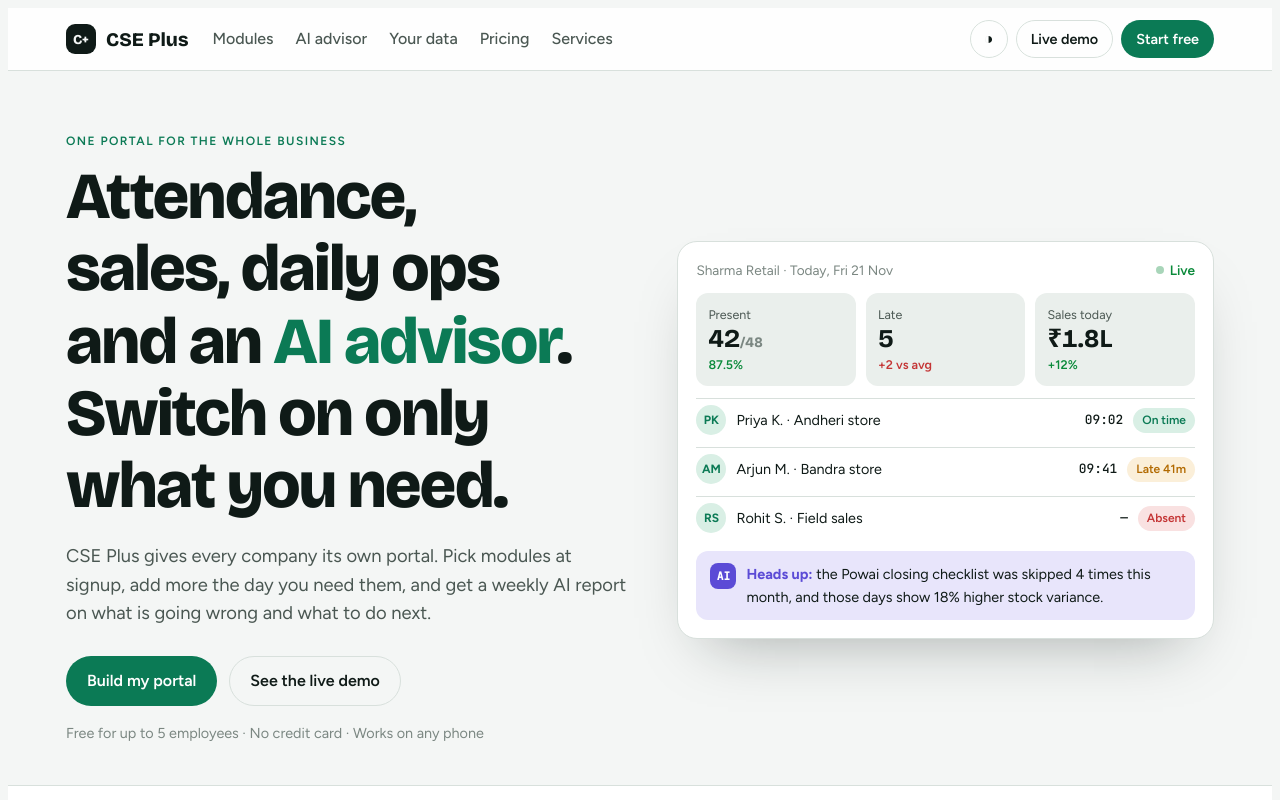
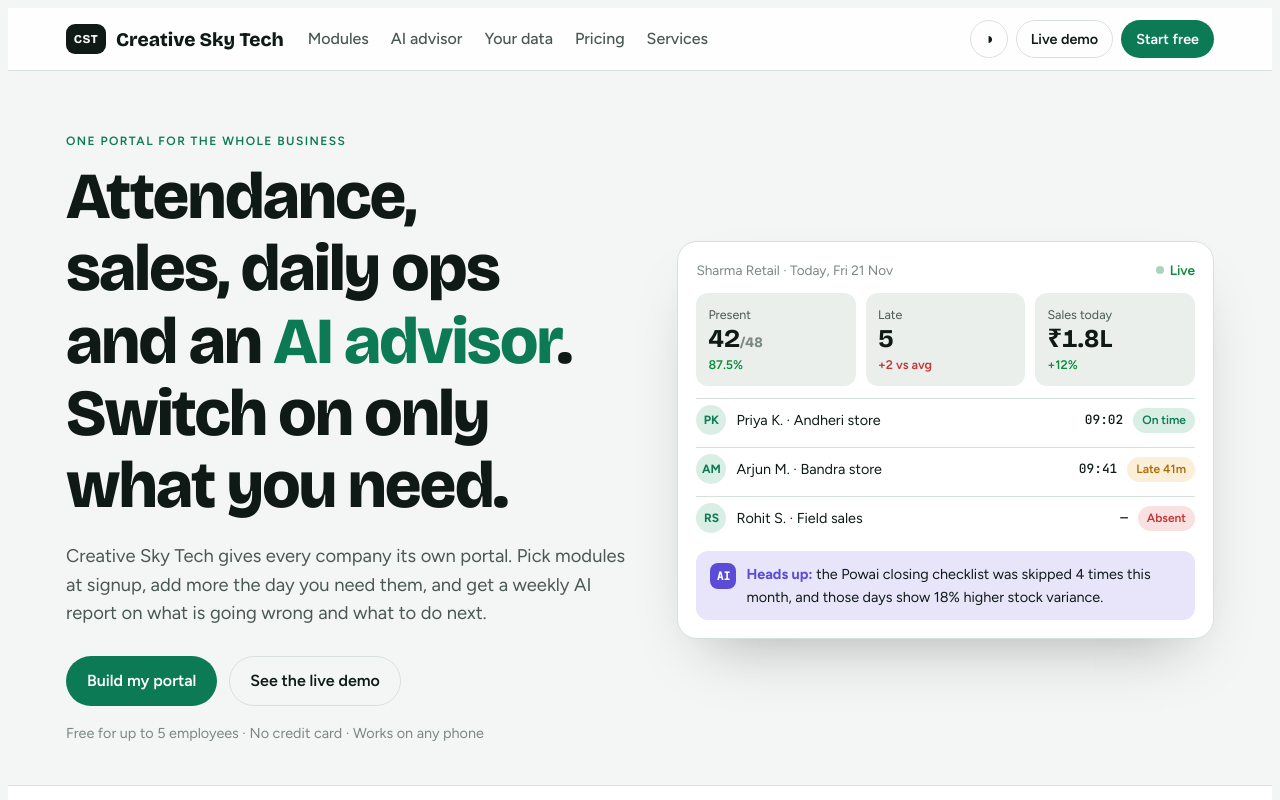
Before and after one commit to Tharun54/Data-analytics, a plain HTML site: page website/index.html in a window 1280 px wide. Shown: the top 800 px of the page. Drawn offline with nearby package versions, Linux system fonts and the light colour scheme.

Commit message:
Website: rebrand to Creative Sky Tech (CST)
Co-Authored-By: Claude Opus 5.5 <noreply@anthropic.com>
Claude-Session: https://claude.ai/code/session_01BXsUCE3Kzdp8JycG4XCj6R

```diff
--- a/website/index.html
+++ b/website/index.html
@@ -1,4 +1,4 @@
-<title>CSE Plus</title>
+<title>Creative Sky Tech</title>
 <meta name="claude:viewport-fit-sides" content="cover">
 <link rel="preconnect" href="https://fonts.googleapis.com">
 <link rel="stylesheet" href="https://fonts.googleapis.com/css2?family=Bricolage+Grotesque:opsz,wght@12..96,500;12..96,700;12..96,800&family=Figtree:wght@400;500;600;700&family=JetBrains+Mono:wght@500&display=swap">
@@ -52,7 +52,7 @@ button, input, select { font: inherit; color: inherit; }
 .eyebrow { font: 600 0.75rem/1 var(--f-body); letter-spacing: 0.12em; text-transform: uppercase; color: var(--accent); }
 .lede { font-size: 1.15rem; color: var(--ink-2); max-width: 60ch; }
 .mono { font-family: var(--f-mono); font-variant-numeric: tabular-nums; }
-.btn { display: inline-flex; align-items: center; gap: 8px; padding: 12px 20px; border-radius: 999px; border: 1px solid transparent; font-weight: 600; cursor: pointer; text-decoration: none; background: var(--accent); color: var(--accent-ink); transition: transform .15s; }
+.btn { white-space: nowrap; display: inline-flex; align-items: center; gap: 8px; padding: 12px 20px; border-radius: 999px; border: 1px solid transparent; font-weight: 600; cursor: pointer; text-decoration: none; background: var(--accent); color: var(--accent-ink); transition: transform .15s; }
 .btn:hover { transform: translateY(-1px); }
 .btn.ghost { background: transparent; color: var(--ink); border-color: var(--line); }
 .btn.sm { padding: 7px 14px; font-size: 0.9rem; }
@@ -60,8 +60,8 @@ button, input, select { font: inherit; color: inherit; }
 /* header */
 .top { position: sticky; top: env(safe-area-inset-top, 0px); z-index: 9; background: color-mix(in srgb, var(--surface) 88%, transparent); backdrop-filter: blur(10px); border-bottom: 1px solid var(--line); }
 .top .wrap { display: flex; align-items: center; gap: 24px; padding-block: 12px; }
-.brand { display: flex; align-items: center; gap: 10px; font: 800 1.2rem var(--f-display); text-decoration: none; }
-.mark { width: 30px; height: 30px; border-radius: 9px; background: var(--ink); color: var(--bg); display: grid; place-items: center; font-size: 0.85rem; }
+.brand { white-space: nowrap; display: flex; align-items: center; gap: 10px; font: 800 1.2rem var(--f-display); text-decoration: none; }
+.mark { min-width: 40px; height: 30px; padding: 0 6px; border-radius: 9px; background: var(--ink); color: var(--bg); display: grid; place-items: center; font-size: 0.75rem; font-weight: 800; letter-spacing: 0.04em; }
 .links { display: flex; gap: 22px; flex: 1; }
 .links a { text-decoration: none; color: var(--ink-2); font-weight: 500; }
 .links a:hover { color: var(--ink); }
@@ -264,12 +264,13 @@ td.num { font-variant-numeric: tabular-nums; font-family: var(--f-mono); font-si
   .top-actions .ghost { display: none; }
   section.band { padding-block: 56px; }
 }
+@media (max-width: 480px) { .brand-name { font-size: 1rem; } .top .btn.sm { padding: 7px 12px; } }
 @media (prefers-reduced-motion: reduce) { * { animation: none !important; transition: none !important; } }
 </style>
 
 <header class="top">
   <div class="wrap">
-    <a class="brand" href="#home"><span class="mark">C+</span>CSE Plus</a>
+    <a class="brand" href="#home"><span class="mark">CST</span><span class="brand-name">Creative Sky Tech</span></a>
     <nav class="links" id="links">
       <a href="#home" data-scroll="modules">Modules</a>
       <a href="#home" data-scroll="ai">AI advisor</a>
@@ -291,7 +292,7 @@ td.num { font-variant-numeric: tabular-nums; font-family: var(--f-mono); font-si
       <div>
         <p class="eyebrow">One portal for the whole business</p>
         <h1 style="margin-top:14px">Attendance, sales, daily ops and an <em>AI advisor</em>. Switch on only what you need.</h1>
-        <p class="lede">CSE Plus gives every company its own portal. Pick modules at signup, add more the day you need them, and get a weekly AI report on what is going wrong and what to do next.</p>
+        <p class="lede">Creative Sky Tech gives every company its own portal. Pick modules at signup, add more the day you need them, and get a weekly AI report on what is going wrong and what to do next.</p>
         <div class="cta">
           <a class="btn" href="#signup">Build my portal</a>
           <a class="btn ghost" href="#portal">See the live demo</a>
@@ -399,7 +400,7 @@ td.num { font-variant-numeric: tabular-nums; font-family: var(--f-mono); font-si
       <div class="sec-head">
         <p class="eyebrow">Services · built by our team</p>
         <h2>Need something the portal doesn't do? We build it for you.</h2>
-        <p class="lede">Our in-house team designs and builds software, websites, bots and AI around your exact requirements. Anything we build can plug into your CSE Plus portal, so it shares the same login, data and AI advisor.</p>
+        <p class="lede">Our in-house team designs and builds software, websites, bots and AI around your exact requirements. Anything we build can plug into your Creative Sky Tech portal, so it shares the same login, data and AI advisor.</p>
       </div>
       <div class="svc-grid">
         <article class="svc"><span class="tag">Software</span><h3>Custom software development</h3><p>Web apps, mobile apps and internal tools made for how your business works.</p><ul><li>Android and iPhone apps</li><li>Custom ERP, billing or booking systems</li><li>Connect Tally, Zoho, Shopify, banks</li></ul><span class="time">Typical: 4–16 weeks</span></article>
@@ -445,7 +446,7 @@ td.num { font-variant-numeric: tabular-nums; font-family: var(--f-mono); font-si
     </div>
   </section>
 
-  <footer><div class="wrap"><span>© 2026 CSE Plus · Preview build. Figures on this page are sample data.</span><span>Portal for teams of 5 to 500 · Custom software and AI services by our team</span></div></footer>
+  <footer><div class="wrap"><span>© 2026 Creative Sky Tech (CST) · creativeskytech.in · Preview build. Figures on this page are sample data.</span><span>Portal for teams of 5 to 500 · Custom software and AI services by our team</span></div></footer>
 </main>
 
 <main id="view-signup" hidden>
```
